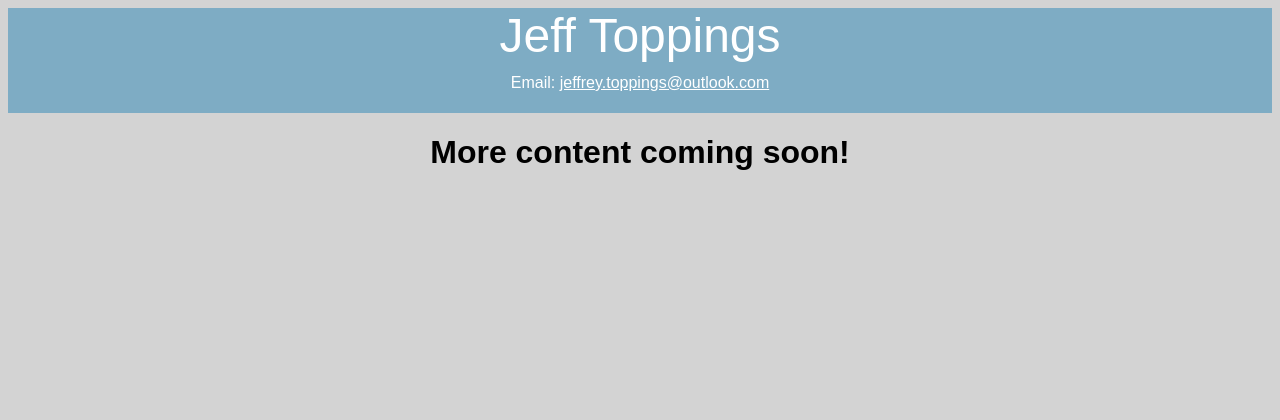
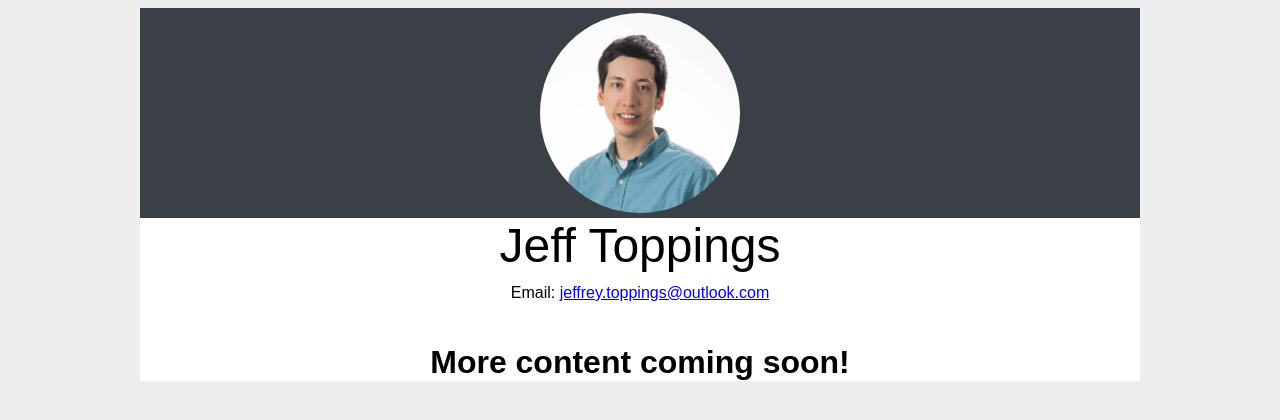
Before and after one commit to jefftoppings/PersonalWebsite, an Angular app: page / in a window 1280 px wide. Shown: the top 420 px of the page. Built offline with nearby package versions, Linux system fonts and the light colour scheme.

Commit message:
adjust header and add picture to it

```diff
--- a/src/app/app.component.scss
+++ b/src/app/app.component.scss
@@ -1,4 +1,6 @@
 .page-wrap {
   text-align: center;
-  background: lightgray;
+  background: white;
+  width: 1000px;
+  margin: 0 auto 0;
 }
--- a/src/app/header/header.component.html
+++ b/src/app/header/header.component.html
@@ -1,4 +1,7 @@
 <div class="header-container">
+  <div class="picture-div"></div>
+</div>
+<div class="info-container">
   <span class="name">Jeff Toppings</span>
   <div class="contact">
     Email: <a href="mailto:jeffrey.toppings@outlook.com">jeffrey.toppings@outlook.com</a>
--- a/src/app/header/header.component.scss
+++ b/src/app/header/header.component.scss
@@ -1,19 +1,31 @@
 .header-container {
-  background: #7eacc4;
+  background: #3b4047;
+  text-align: center;
+  padding: 5px;
+
+  .picture-div {
+    border-radius: 50%;
+    background-image: url("../../assets/images/jeff.jpg");
+    background-size: contain;
+    background-repeat: no-repeat;
+    height: 200px;
+    width: 200px;
+    margin: 0 auto;
+  }
+}
+
+.info-container {
   text-align: center;
 
   .name {
     font-size: 48px;
-    color: white;
   }
 
   .contact {
     height: 50px;
     line-height: 40px;
-    color: white;
 
     a {
-      color: white;
       cursor: pointer;
     }
   }
--- a/src/styles.scss
+++ b/src/styles.scss
@@ -3,5 +3,5 @@
 }
 
 body {
-  background: lightgray;
+  background: #eeeeee;
 }
```
Also changed, not shown: src/assets/images/jeff.jpg (added), 1 other file (tests, documents, lock files or other folders).
